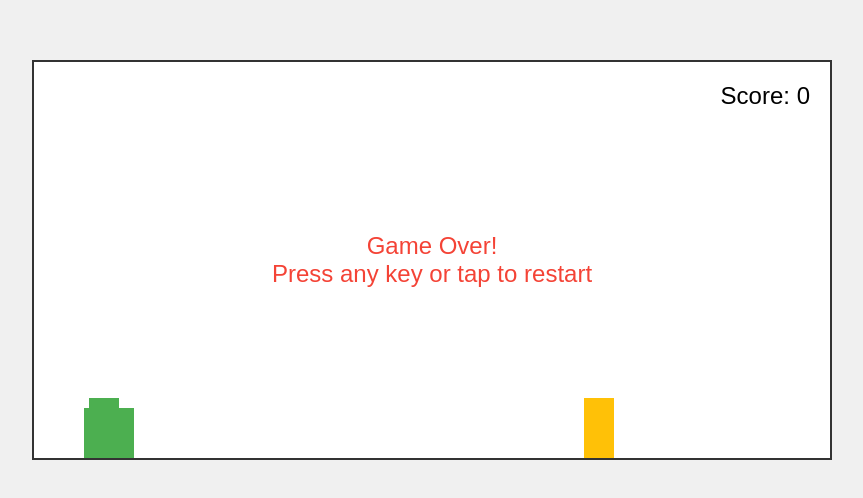
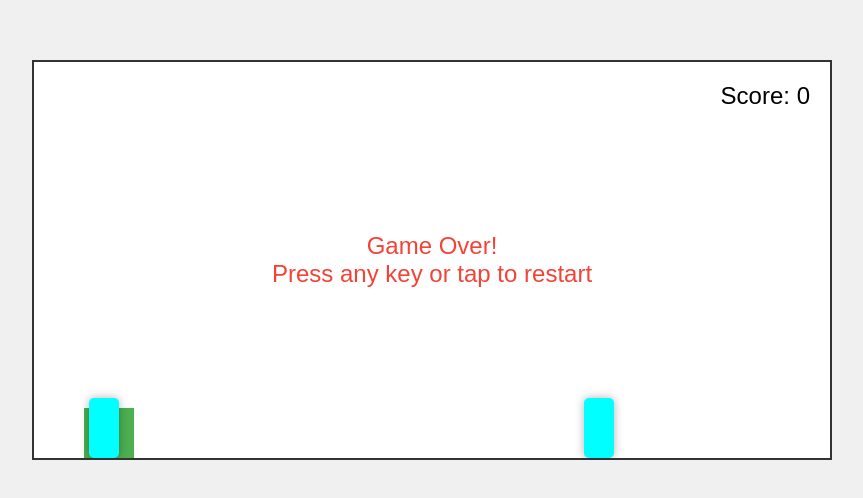
Before and after one commit to pommes25/h-pfspiel, a plain HTML site: page index.html in a window 1280 px wide. Shown: the part 140-638 px from the top of the page, without its empty margins (208-1071 px from the left). Drawn offline with Linux system fonts and the light colour scheme.

Commit message:
Update index.html

```diff
--- a/index.html
+++ b/index.html
@@ -46,6 +46,8 @@
             bottom: 0;
             right: 0;
             transition: background-color 0.3s;
+            box-shadow: 0 0 10px rgba(0,0,0,0.3);
+            border-radius: 5px;
         }
 
         #game-over {
@@ -104,17 +106,22 @@
             }
         }
 
-        // Funktion für zufällige Farben
+        // Funktion für leuchtende, zufällige Farben
         function getRandomColor() {
+            // Sehr leuchtende, gesättigte Farben
             const colors = [
-                '#f44336', // Rot
-                '#2196F3', // Blau
-                '#4CAF50', // Grün
-                '#FFC107', // Gelb
-                '#9C27B0', // Lila
-                '#FF9800', // Orange
-                '#00BCD4', // Türkis
-                '#E91E63'  // Pink
+                '#FF0000', // Leuchtendes Rot
+                '#00FF00', // Leuchtendes Grün
+                '#0000FF', // Leuchtendes Blau
+                '#FF00FF', // Leuchtendes Magenta
+                '#00FFFF', // Leuchtendes Cyan
+                '#FFFF00', // Leuchtendes Gelb
+                '#FF4500', // Leuchtendes Orange
+                '#8A2BE2', // Leuchtendes Violett
+                '#FF1493', // Leuchtendes Pink
+                '#7FFF00', // Leuchtendes Chartreuse
+                '#FF69B4', // Leuchtendes Hot Pink
+                '#00FF7F'  // Leuchtendes Spring Green
             ];
             return colors[Math.floor(Math.random() * colors.length)];
         }
@@ -156,7 +163,18 @@
         function endGame() {
             isGameOver = true;
             gameOver.style.display = 'block';
-            // Wir stoppen nicht mehr die Hindernisse
+            // Stoppe alle bewegenden Hindernisse
+            document.querySelectorAll('.obstacle').forEach(obstacle => {
+                // Hole die aktuelle Position
+                const currentLeft = obstacle.style.left;
+                // Entferne die Transition
+                obstacle.style.transition = 'none';
+                // Setze die Position fest
+                obstacle.style.left = currentLeft;
+            });
+            // Stoppe die Erzeugung neuer Hindernisse
+            clearInterval(obstacleInterval);
+            obstacleInterval = null;
         }
 
         function startGame() {
```
